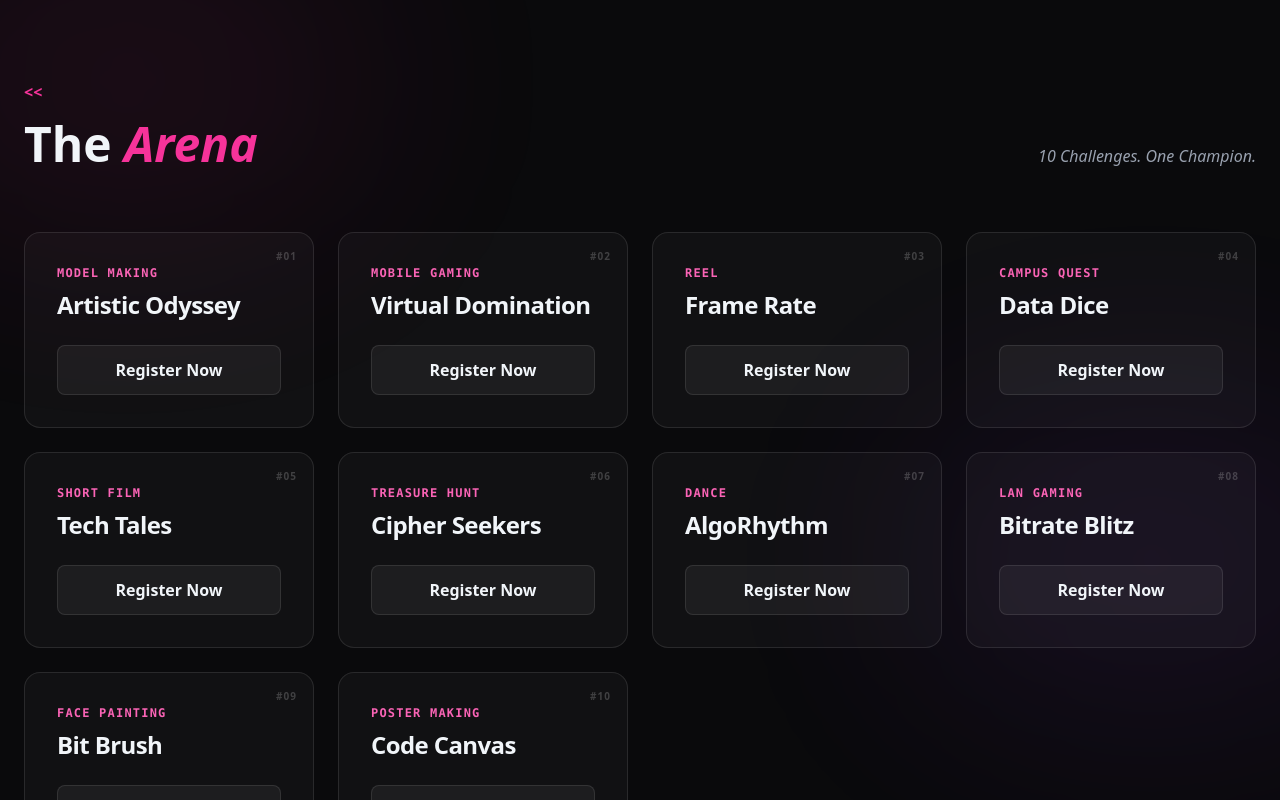
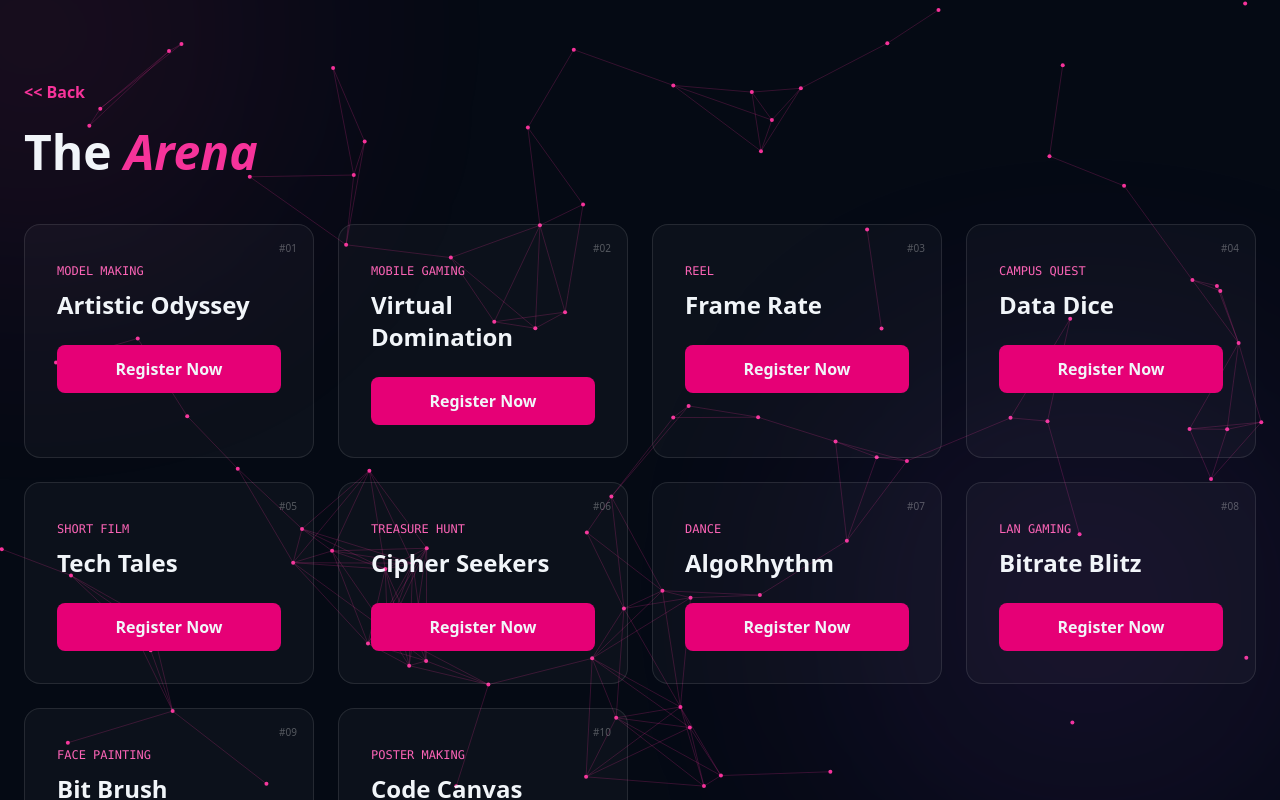
Before and after one commit to MANASHVI-SHEKHAWAT/technitude2k26, a React (Vite) app: page / in a window 1280 px wide. Both pictures are taken after a click on the button "Explore Events". Shown: the top 800 px of the page. Built offline with nearby package versions, Linux system fonts and the light colour scheme.

Commit message:
background change

```diff
--- a/src/App.jsx
+++ b/src/App.jsx
@@ -1,150 +1,201 @@
-import { useState } from "react";
-import { motion, AnimatePresence } from "framer-motion"; // The 'magic' for reactivity
+import { useState, useEffect, useRef } from "react";
+import { motion, AnimatePresence } from "framer-motion";
 
 function App() {
   const [page, setPage] = useState("home");
+  const canvasRef = useRef(null);
+
+  /* ===============================
+     PARTICLE CANVAS BACKGROUND
+  =============================== */
+  useEffect(() => {
+    const canvas = canvasRef.current;
+    const ctx = canvas.getContext("2d");
+
+    let particles = [];
+    const particleCount = 90;
+
+    const resizeCanvas = () => {
+      const dpr = window.devicePixelRatio || 1;
+      canvas.width = window.innerWidth * dpr;
+      canvas.height = window.innerHeight * dpr;
+      canvas.style.width = window.innerWidth + "px";
+      canvas.style.height = window.innerHeight + "px";
+      ctx.setTransform(dpr, 0, 0, dpr, 0, 0);
+    };
+
+    resizeCanvas();
+
+    class Particle {
+      constructor() {
+        this.x = Math.random() * window.innerWidth;
+        this.y = Math.random() * window.innerHeight;
+        this.vx = (Math.random() - 0.5) * 0.8;
+        this.vy = (Math.random() - 0.5) * 0.8;
+        this.radius = 2;
+      }
+      move() {
+        this.x += this.vx;
+        this.y += this.vy;
+        if (this.x <= 0 || this.x >= window.innerWidth) this.vx *= -1;
+        if (this.y <= 0 || this.y >= window.innerHeight) this.vy *= -1;
+      }
+      draw() {
+        ctx.beginPath();
+        ctx.arc(this.x, this.y, this.radius, 0, Math.PI * 2);
+        ctx.fillStyle = "oklch(0.656 0.241 354.308)";
+        ctx.fill();
+      }
+    }
+
+    const connectParticles = () => {
+      for (let i = 0; i < particles.length; i++) {
+        for (let j = i; j < particles.length; j++) {
+          const dx = particles[i].x - particles[j].x;
+          const dy = particles[i].y - particles[j].y;
+          const dist = Math.sqrt(dx * dx + dy * dy);
+          if (dist < 120) {
+            ctx.beginPath();
+            ctx.strokeStyle = "oklch(0.656 0.241 354.308 / 0.2)";
+            ctx.lineWidth = 1;
+            ctx.moveTo(particles[i].x, particles[i].y);
+            ctx.lineTo(particles[j].x, particles[j].y);
+            ctx.stroke();
+          }
+        }
+      }
+    };
+
+    const animate = () => {
+      ctx.clearRect(0, 0, canvas.width, canvas.height);
+      particles.forEach(p => {
+        p.move();
+        p.draw();
+      });
+      connectParticles();
+      requestAnimationFrame(animate);
+    };
+
+    particles = Array.from({ length: particleCount }, () => new Particle());
+    animate();
+
+    window.addEventListener("resize", resizeCanvas);
+    return () => window.removeEventListener("resize", resizeCanvas);
+  }, []);
 
   const events = [
-    { id: 1, name: "Artistic Odyssey", category: "model Making ", link: "https://forms.gle/wBs7Syp5187v3Pv28" },
-    { id: 2, name: "Virtual Domination", category: "Mobile Gaming", link: "https://forms.gle/apimpzM7WxeHBFXe8" },
-    { id: 3, name: "Frame Rate", category: "Reel", link: "https://forms.gle/cm9EYY9Hru6ueB2s6" },
-    { id: 4, name: "Data Dice", category: "Campus Quest ", link: "https://docs.google.com/forms/d/e/1FAIpQLSdwGYuGqLZtFTXOIgT-uNOV-YB2tFBjhTiVAr6oEEdXqbVbgA/viewform?usp=header" },
-    { id: 5, name: "Tech Tales", category: "short Film", link: "https://forms.gle/TceHLxRvDEdvxQF3A" },
-    { id: 6, name: "Cipher Seekers", category: "Treasure Hunt ", link: "https://docs.google.com/forms/d/e/1FAIpQLScqMP3znfsWFZmxMUY5Y0F9r4vmHY32V84DryZXVx7B7mIBaA/viewform?usp=header" },
-    { id: 7, name: "AlgoRhythm", category: "Dance", link: "https://forms.gle/CnbYq81Ho9wkFDC7A" },
-    { id: 8, name: "Bitrate Blitz", category: "LAN Gaming", link: "https://forms.gle/FU9wx22rJTYkcXsA7" },
-    { id: 9, name: "Bit Brush", category: "Face Painting ", link: "https://docs.google.com/forms/d/e/1FAIpQLSckAl52tmlB6jHf7DTv2bfoPHYr7Wkdc7nLlxFrx7frqQXphA/viewform?usp=header" },
-    { id: 10, name: "Code Canvas", category: "Poster Making ", link: "https://docs.google.com/forms/d/e/1FAIpQLSc8QBhdmG7sE6dhcgsIcQjCHn2_GZgZ9FPa6N3se9oa-4Dy3Q/viewform?usp=header" },
+    { id: 1, name: "Artistic Odyssey", category: "Model Making", link: "#" },
+    { id: 2, name: "Virtual Domination", category: "Mobile Gaming", link: "#" },
+    { id: 3, name: "Frame Rate", category: "Reel", link: "#" },
+    { id: 4, name: "Data Dice", category: "Campus Quest", link: "#" },
+    { id: 5, name: "Tech Tales", category: "Short Film", link: "#" },
+    { id: 6, name: "Cipher Seekers", category: "Treasure Hunt", link: "#" },
+    { id: 7, name: "AlgoRhythm", category: "Dance", link: "#" },
+    { id: 8, name: "Bitrate Blitz", category: "LAN Gaming", link: "#" },
+    { id: 9, name: "Bit Brush", category: "Face Painting", link: "#" },
+    { id: 10, name: "Code Canvas", category: "Poster Making", link: "#" },
   ];
 
   return (
-    <div className="min-h-screen bg-[#0a0a0c] text-slate-100 font-sans selection:bg-pink-500 selection:text-white overflow-x-hidden">
-      {/* GLOW OVERLAY */}
-      <div className="fixed inset-0 overflow-hidden pointer-events-none">
-        <div className="absolute -top-[10%] -left-[10%] w-[40%] h-[40%] bg-pink-500/10 blur-[120px] rounded-full animate-pulse"></div>
-        <div className="absolute bottom-[10%] -right-[10%] w-[40%] h-[40%] bg-purple-500/10 blur-[120px] rounded-full animate-pulse"></div>
+    <div className="relative min-h-screen overflow-hidden text-slate-100">
+      {/* Canvas */}
+      <canvas
+        ref={canvasRef}
+        className="fixed inset-0 z-0 pointer-events-none"
+        style={{ background: "#050a14" }}
+      />
+
+      {/* Glow Overlay */}
+      <div className="fixed inset-0 z-0 pointer-events-none">
+        <div className="absolute -top-40 -left-40 w-96 h-96 bg-pink-500/20 blur-[140px] rounded-full animate-pulse" />
+        <div className="absolute bottom-0 right-0 w-96 h-96 bg-purple-500/20 blur-[140px] rounded-full animate-pulse" />
       </div>
 
+      {/* Content */}
+      <div className="relative z-10">
         <AnimatePresence mode="wait">
-        {/* HOME PAGE */}
           {page === "home" && (
             <motion.div
               key="home"
               initial={{ opacity: 0, scale: 0.95 }}
               animate={{ opacity: 1, scale: 1 }}
-            exit={{ opacity: 0, x: -100 }}
-            transition={{ duration: 0.4 }}
-            className="relative min-h-screen flex items-center justify-center px-6"
+              exit={{ opacity: 0 }}
+              className="min-h-screen flex items-center justify-center px-6"
             >
-            <div className="text-center z-10">
-              <motion.div
-                initial={{ y: 20, opacity: 0 }}
-                animate={{ y: 0, opacity: 1 }}
-                className="inline-block px-4 py-1.5 mb-6 text-sm font-medium tracking-wider text-pink-400 uppercase bg-pink-400/10 border border-pink-400/20 rounded-full"
-              >
-                The Future is Now
-              </motion.div>
+              <div className="text-center max-w-3xl">
+                <div className="inline-block mb-6 px-4 py-1 text-xs tracking-widest text-pink-400 border border-pink-400/30 rounded-full">
+                  THE FUTURE IS NOW
+                </div>
 
-              <motion.h1
-                initial={{ y: 20, opacity: 0 }}
-                animate={{ y: 0, opacity: 1 }}
-                transition={{ delay: 0.1 }}
-                className="text-6xl md:text-8xl font-black mb-6 tracking-tighter bg-gradient-to-b from-white to-gray-500 bg-clip-text text-transparent"
-              >
+                <h1 className="text-6xl md:text-8xl font-black mb-6 bg-gradient-to-b from-white to-gray-500 bg-clip-text text-transparent">
                   TECHNITUDE <span className="text-pink-500">2K26</span>
-              </motion.h1>
+                </h1>
 
-              <motion.p
-                initial={{ y: 20, opacity: 0 }}
-                animate={{ y: 0, opacity: 1 }}
-                transition={{ delay: 0.2 }}
-                className="text-lg md:text-xl text-gray-400 max-w-2xl mx-auto mb-10 leading-relaxed"
-              >
-                Ignite your digital senses at the premier national-level technical symposium.
-                Innovation meets competition.
-              </motion.p>
+                <p className="text-gray-400 text-lg mb-10">
+                  Ignite your digital senses at the premier national-level
+                  technical symposium. Innovation meets competition.
+                </p>
 
-              <motion.div
-                initial={{ y: 20, opacity: 0 }}
-                animate={{ y: 0, opacity: 1 }}
-                transition={{ delay: 0.3 }}
-                className="flex flex-col sm:flex-row gap-6 justify-center"
-              >
-                <motion.button
-                  whileHover={{ scale: 1.05, boxShadow: "0 0 25px rgba(6,182,212,0.4)" }}
-                  whileTap={{ scale: 0.95 }}
+                <div className="flex flex-col sm:flex-row gap-6 justify-center">
+                  <button
                     onClick={() => setPage("events")}
-                  className="px-10 py-4 bg-pink-600 rounded-xl font-bold text-lg transition-colors"
+                    className="px-10 py-4 bg-pink-600 rounded-xl font-bold hover:scale-105 transition"
                   >
                     Explore Events
-                </motion.button>
-                <motion.a
-                  whileHover={{ scale: 1.05, backgroundColor: "rgba(255,255,255,0.1)" }}
-                  whileTap={{ scale: 0.95 }}
+                  </button>
+                  <a
                     href="/rulebook.pdf"
-                  className="px-10 py-4 bg-white/5 border border-white/10 backdrop-blur-md rounded-xl font-bold text-lg"
+                    className="px-10 py-4 bg-white/5 border border-white/10 rounded-xl font-bold hover:bg-white/10 transition"
                   >
                     Rulebook
-                </motion.a>
-              </motion.div>
+                  </a>
+                </div>
               </div>
             </motion.div>
           )}
 
-        {/* EVENTS PAGE */}
           {page === "events" && (
             <motion.div
               key="events"
-            initial={{ opacity: 0, x: 100 }}
+              initial={{ opacity: 0, x: 80 }}
               animate={{ opacity: 1, x: 0 }}
-            exit={{ opacity: 0, scale: 0.95 }}
-            transition={{ duration: 0.4 }}
-            className="relative min-h-screen px-6 py-20"
+              exit={{ opacity: 0 }}
+              className="min-h-screen px-6 py-20"
             >
               <div className="max-w-7xl mx-auto">
-              <header className="flex justify-between items-end mb-16">
-                <div>
-                  <motion.button
-                    whileHover={{ x: -5 }}
+                <button
                   onClick={() => setPage("home")}
-                    className="text-pink-500 hover:text-pink-400 transition mb-4 flex items-center gap-2 font-bold"
+                  className="text-pink-500 font-bold mb-6"
                 >
-                    {"<<"}
-                  </motion.button>
-                  <h2 className="text-5xl font-bold">The <span className="text-pink-500 italic">Arena</span></h2>
-                </div>
-                <p className="text-gray-400 hidden md:block italic">10 Challenges. One Champion.</p>
-              </header>
+                  {"<<"} Back
+                </button>
+
+                <h2 className="text-5xl font-bold mb-12">
+                  The <span className="text-pink-500 italic">Arena</span>
+                </h2>
 
                 <div className="grid gap-6 sm:grid-cols-2 lg:grid-cols-3 xl:grid-cols-4">
-                {events.map((event, index) => (
+                  {events.map((e, i) => (
                     <motion.div
-                    key={event.id}
-                    initial={{ opacity: 0, y: 20 }}
-                    animate={{ opacity: 1, y: 0 }}
-                    transition={{ delay: index * 0.05 }}
-                    whileHover={{ y: -8, transition: { duration: 0.2 } }}
-                    className="group relative bg-white/[0.03] border border-white/10 p-8 rounded-2xl hover:bg-white/[0.06] transition-all duration-300"
+                      key={e.id}
+                      whileHover={{ y: -8 }}
+                      className="relative bg-white/[0.03] border border-white/10 p-8 rounded-2xl"
                     >
-                    <div className="absolute top-4 right-4 text-[10px] font-bold tracking-widest text-white/20 uppercase">
-                      #{event.id.toString().padStart(2, '0')}
-                    </div>
-                    <span className="text-xs font-semibold text-pink-400 tracking-widest uppercase mb-2 block font-mono">
-                      {event.category}
+                      <span className="text-[10px] absolute top-4 right-4 text-white/30">
+                        #{String(i + 1).padStart(2, "0")}
                       </span>
-                    <h3 className="text-2xl font-bold mb-6 group-hover:text-pink-400 transition-colors tracking-tight">
-                      {event.name}
+                      <span className="text-xs uppercase text-pink-400 font-mono">
+                        {e.category}
+                      </span>
+                      <h3 className="text-2xl font-bold mt-2 mb-6">
+                        {e.name}
                       </h3>
-                    <motion.a
-                      whileHover={{ scale: 1.02 }}
-                      whileTap={{ scale: 0.98 }}
-                      href={event.link}
-                      target="_blank"
-                      rel="noopener noreferrer"
-                      className="w-full text-center block py-3 rounded-lg bg-white/5 border border-white/10 group-hover:border-pink-500/50 group-hover:bg-pink-500 group-hover:text-white transition-all font-bold"
+                      <a
+                        href={e.link}
+                        className="block text-center py-3 rounded-lg bg-pink-600 font-bold hover:bg-pink-500 transition"
                       >
                         Register Now
-                    </motion.a>
+                      </a>
                     </motion.div>
                   ))}
                 </div>
@@ -153,6 +204,7 @@ function App() {
           )}
         </AnimatePresence>
       </div>
+    </div>
   );
 }
 
```
Lines whose indentation alone changed are shown as unchanged.
